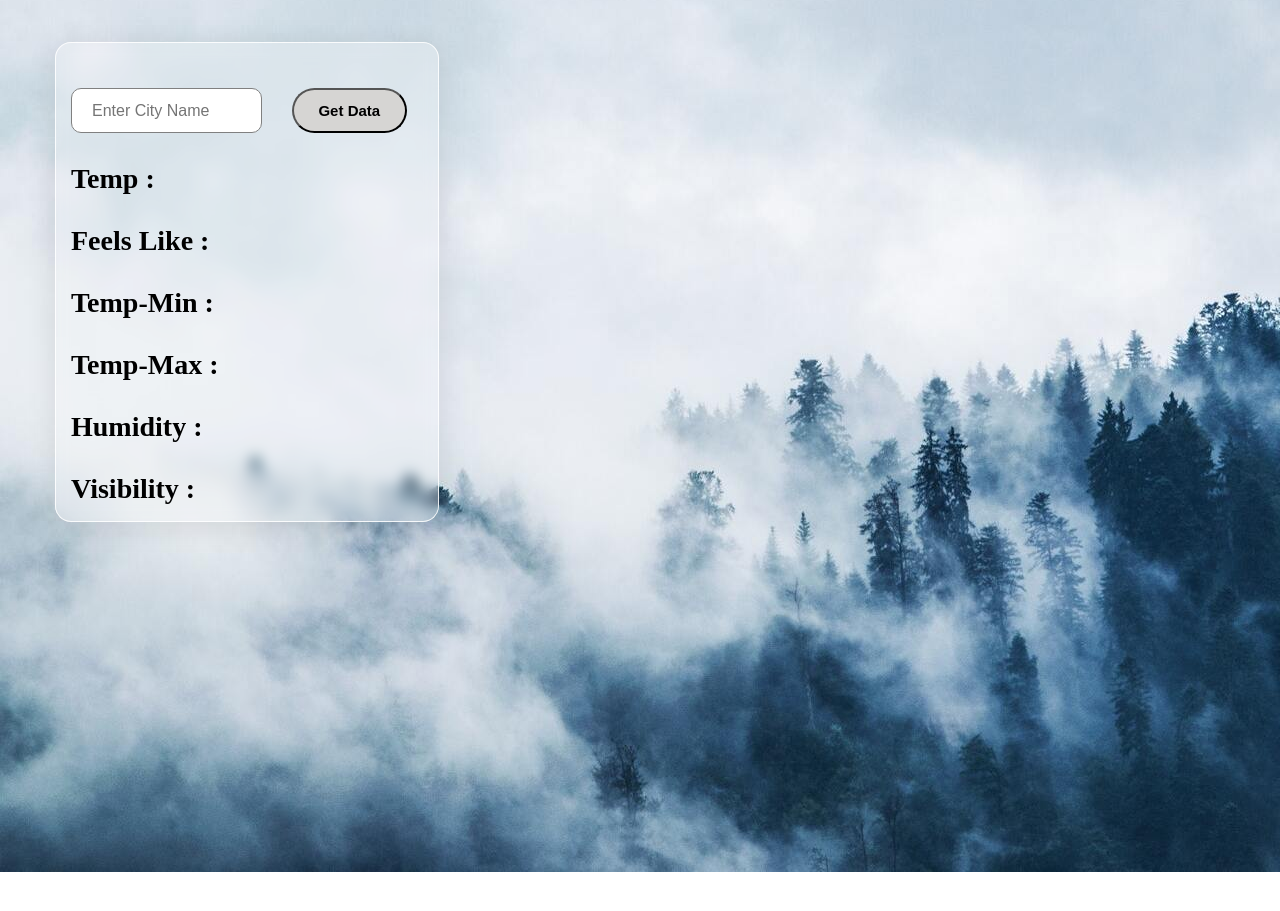
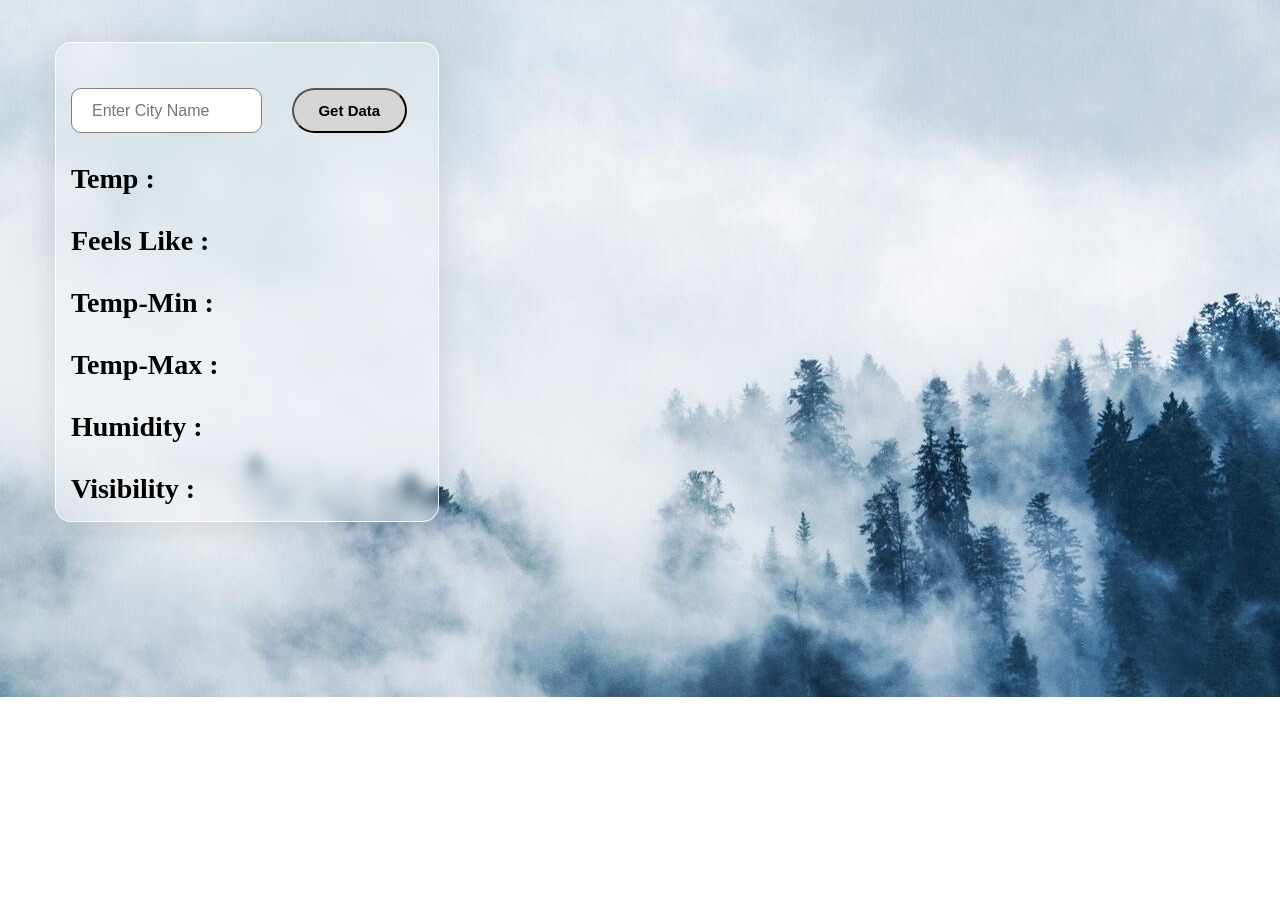
Before and after one commit to Suraj9995/Weather-App-API, a plain HTML site: page index.html in a window 1280 px wide. Shown: the part 103-1014 px from the top of the page. After the commit the page ends 800 px from the top, so only its background shows below. Drawn offline with Linux system fonts and the light colour scheme.

Commit message:
fix scroll issue

```diff
--- a/index.html
+++ b/index.html
@@ -23,9 +23,6 @@
             <h2 class="m-5" id="humidity">Humidity : </h2>
             <h2 class="m-5" id="visibility">Visibility :</h2>
         </div>
-        <div class="icon-container">
-
-        </div>
     </section>
 
     <script src="App.js"></script>
```
